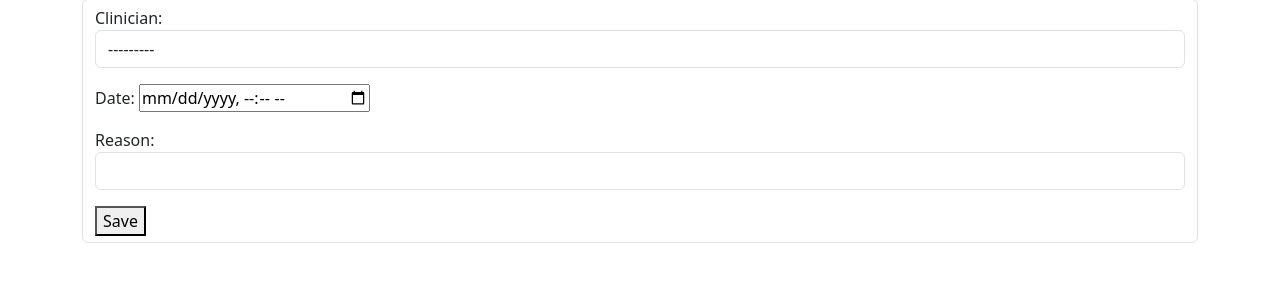
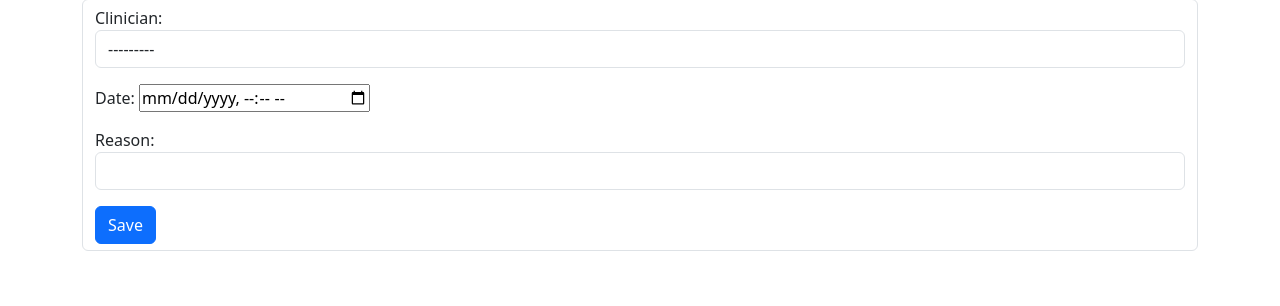
Before and after one commit to doctorpervez/onlinegpconsultation-app, a Django app: page /appointments/1/create/ in a window 1280 px wide. Shown: the part 137-443 px from the top of the page. Run offline with Django 3.2, Linux system fonts and the light colour scheme; a user stored in the database is signed in; data comes from the database, SQL or seed files in the repository.

Commit message:
Update create_appointment.html

```diff
--- a/appointments/templates/appointments/create_appointment.html
+++ b/appointments/templates/appointments/create_appointment.html
@@ -7,7 +7,7 @@
 <form method="post">
     {% csrf_token %}
     {{ form.as_p }}
-    <button type="submit">Save</button>
+    <button class="btn btn-primary" type="submit">Save</button>
 </form>
 </div>
 {% endblock %}
```
